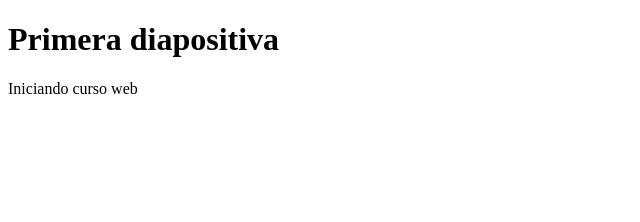
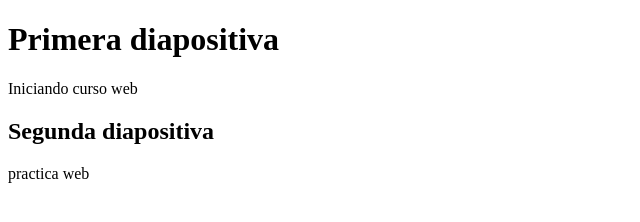
Before and after one commit to EduardoBernalM/Git-hub, a plain HTML site: page index.html in a window 1280 px wide. Shown: the whole page, without its empty margins (0-640 px from the left). Drawn offline with Linux system fonts and the light colour scheme.

Commit message:
segundo commit

```diff
--- a/index.html
+++ b/index.html
@@ -7,5 +7,8 @@
     <body>
         <h1>Primera diapositiva</h1>
         <p>Iniciando curso web</p>
+        <h2>Segunda diapositiva</h2>
+        <p2>practica web</p2>
+
     </body>
 </html>
```
